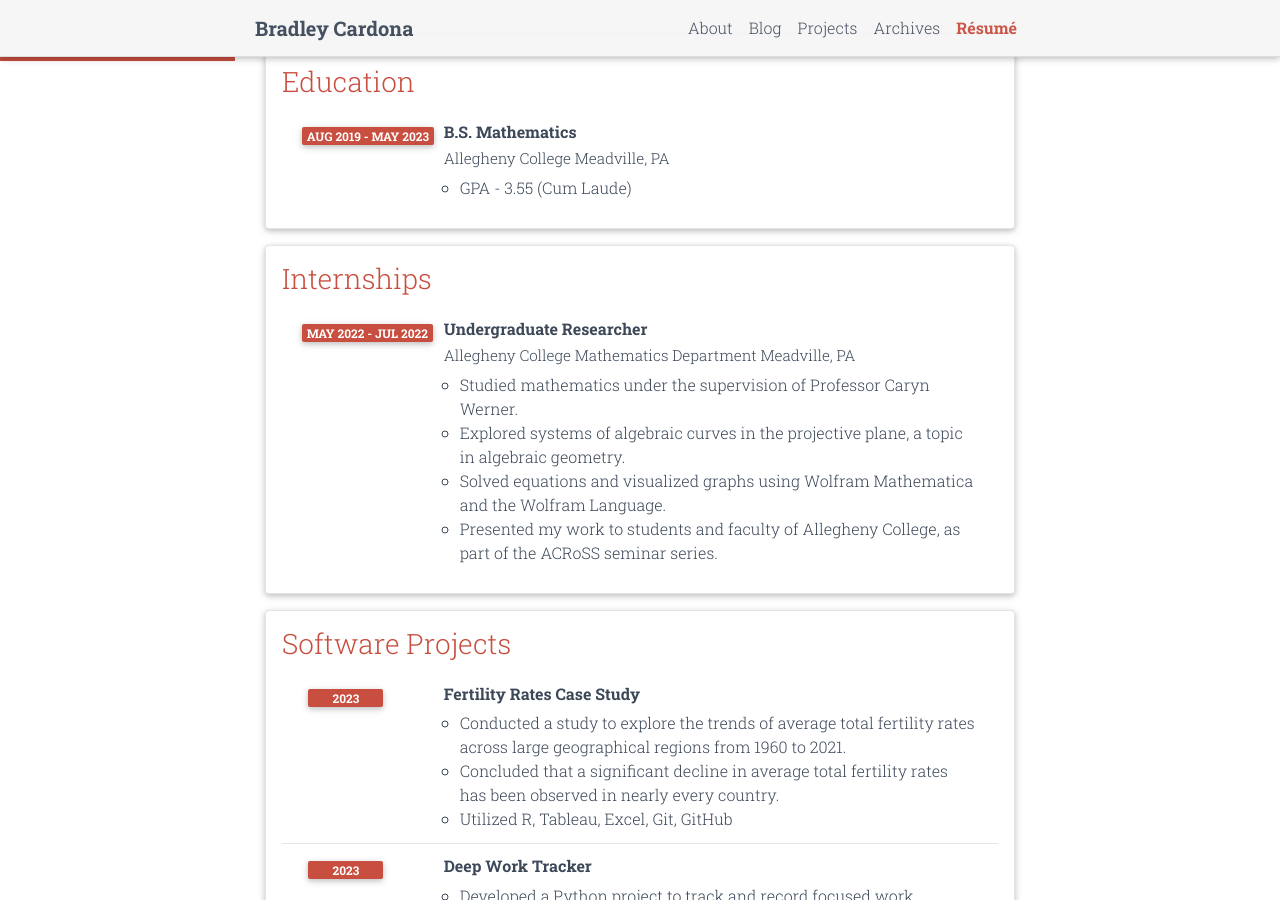
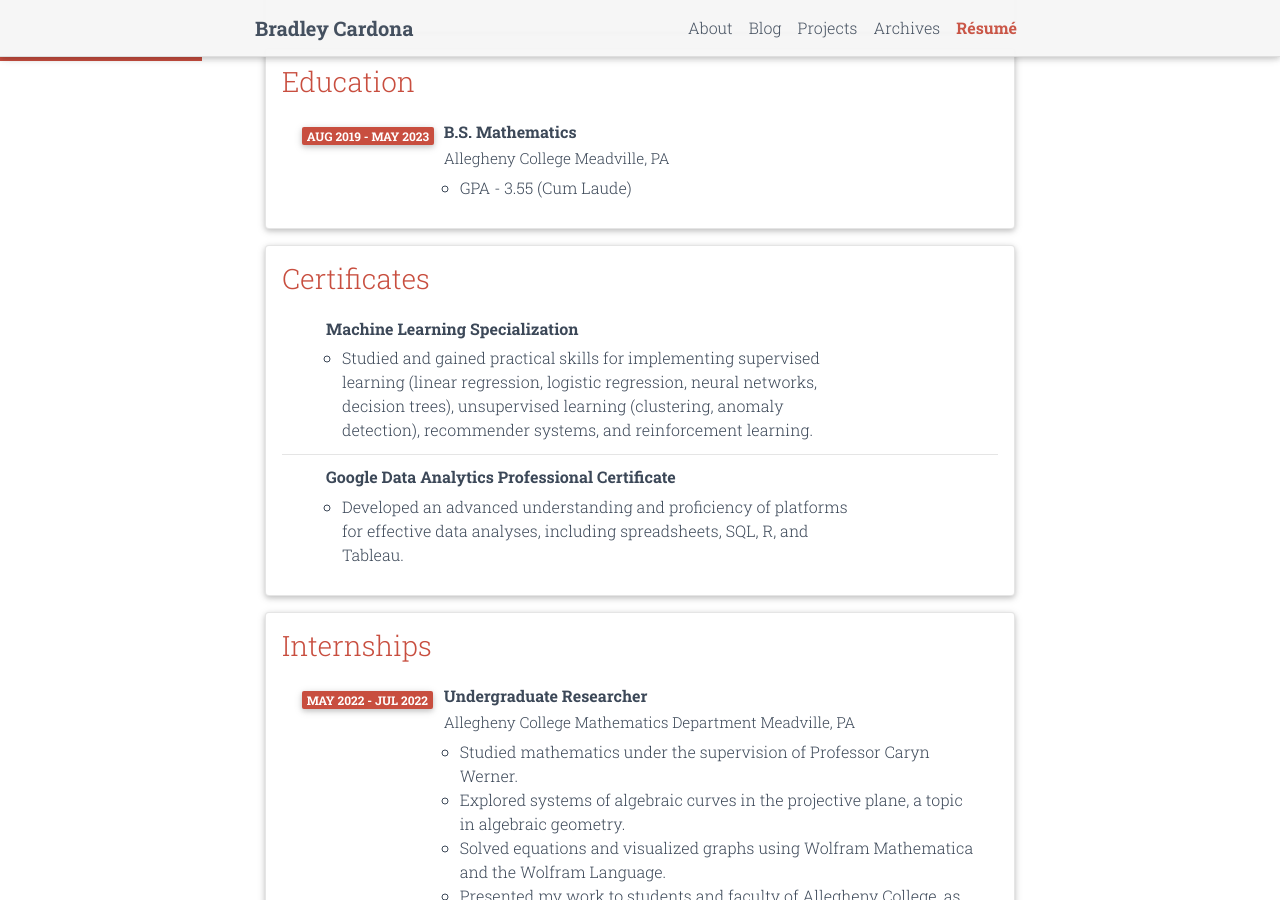
Before and after one commit to BMCARDONA/bmcardona.github.io, a Jekyll site: the page built from _pages/cv.md, in a window 1280 px wide and 900 px high, scrolled down 409 px. Built offline with Jekyll 4.4.1, drawn with Linux system fonts in a browser that asks for light colours; comment, search, counter and statistics services are not loaded; a style sheet for code colours, icons or effects is not loaded.

Commit message:
fix format

```diff
--- a/_data/cv.yml
+++ b/_data/cv.yml
@@ -20,6 +20,21 @@
       year: Aug 2019 - May 2023
       description:
         - GPA - 3.55 (Cum Laude)
+
+- title: Certificates
+  type: time_table
+  contents:
+    - title: Machine Learning Specialization
+      institution:
+      year:
+      description:
+        - Studied and gained practical skills for implementing supervised learning (linear regression, logistic regression, neural networks, decision trees), unsupervised learning (clustering, anomaly detection), recommender systems, and reinforcement learning.
+
+    - title: Google Data Analytics Professional Certificate
+      institution:
+      year:
+      description:
+        - Developed an advanced understanding and proficiency of platforms for effective data analyses, including spreadsheets, SQL, R, and Tableau.
 
 - title: Internships
   type: time_table
```
